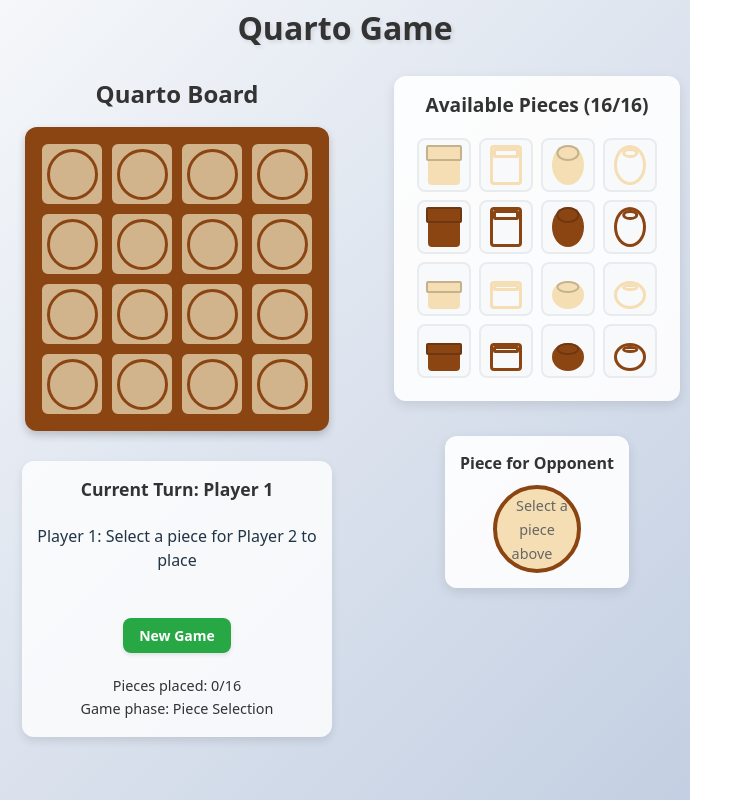
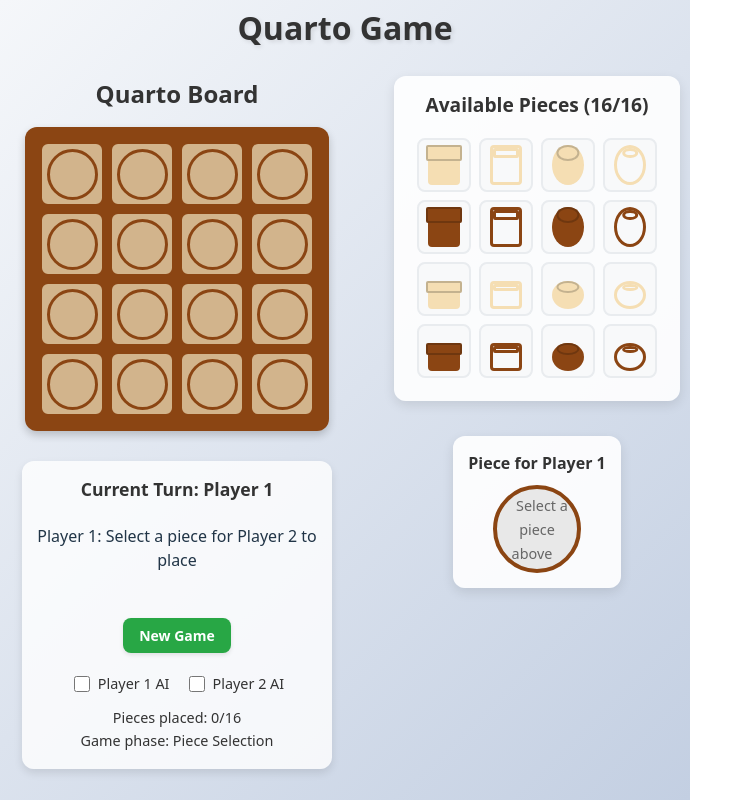
Before and after one commit to dfotland/Quorto-copilot, a React (Vite) app: page / in a window 1280 px wide. Shown: the whole page, without its empty margins (0-753 px from the left). Built offline with nearby package versions, Linux system fonts and the light colour scheme.

Commit message:
simple ai that won't lose immediately

```diff
--- a/src/App.css
+++ b/src/App.css
@@ -59,7 +59,7 @@
   height: 80px;
   border: 4px solid #8B4513;
   border-radius: 50%;
-  background: #F5DEB3;
+  background: #E8E8E8; /* Light gray background for better contrast with both light and dark pieces */
   display: flex;
   align-items: center;
   justify-content: center;
@@ -186,6 +186,34 @@
   width: 280px;
 }
 
+.ai-controls {
+  display: flex;
+  gap: 15px;
+  align-items: center;
+  justify-content: center;
+}
+
+.ai-player {
+  display: flex;
+  align-items: center;
+}
+
+.ai-player label {
+  display: flex;
+  align-items: center;
+  gap: 5px;
+  font-size: 0.9rem;
+  color: #333;
+  cursor: pointer;
+  user-select: none;
+}
+
+.ai-player input[type="checkbox"] {
+  width: 16px;
+  height: 16px;
+  cursor: pointer;
+}
+
 .reset-button {
   background: #dc3545;
   color: white;
--- a/src/App.tsx
+++ b/src/App.tsx
@@ -5,7 +5,7 @@ import Piece, { type PieceAttributes } from './components/Piece';
 import { generateAllPieces, arePiecesEqual, checkWinCondition, isBoardFull, getWinningLine } from './utils/gameUtils';
 import './App.css';
 
-type GamePhase = 'select' | 'place';
+type GamePhase = 'place' | 'give';
 type Player = 1 | 2;
 type GameState = 'playing' | 'won' | 'tie';
 
@@ -26,7 +26,11 @@ function App() {
 
   // Track current player and game phase
   const [currentPlayer, setCurrentPlayer] = useState<Player>(1);
-  const [gamePhase, setGamePhase] = useState<GamePhase>('select');
+  const [gamePhase, setGamePhase] = useState<GamePhase>('give');
+
+  // AI controls
+  const [player1AI, setPlayer1AI] = useState<boolean>(false);
+  const [player2AI, setPlayer2AI] = useState<boolean>(false);
 
   // Track game state
   const [gameState, setGameState] = useState<GameState>('playing');
@@ -44,10 +48,56 @@ function App() {
     }
   }, [board, currentPlayer, gamePhase]);
 
+  // Handle AI moves
+  useEffect(() => {
+    const currentAI = currentPlayer === 1 ? player1AI : player2AI;
+
+    const executeAIMove = () => {
+      console.log(`AI executing move: Player ${currentPlayer}, Phase: ${gamePhase}, AI enabled: ${currentAI}`);
+
+      if (gamePhase === 'give') {
+        // AI selects a piece for the opponent
+        if (availablePieces.length > 0) {
+          const randomPiece = availablePieces[Math.floor(Math.random() * availablePieces.length)];
+          console.log(`AI Player ${currentPlayer} selecting piece:`, randomPiece);
+          handlePieceSelect(randomPiece);
+        }
+      } else if (gamePhase === 'place' && stagedPiece) {
+        // AI places the piece on a random empty position
+        console.log(`AI Player ${currentPlayer} placing piece:`, stagedPiece);
+        const emptyPositions = [];
+        for (let row = 0; row < 4; row++) {
+          for (let col = 0; col < 4; col++) {
+            if (board[row][col] === null) {
+              emptyPositions.push({ row, col });
+            }
+          }
+        }
+
+        if (emptyPositions.length > 0) {
+          const randomPosition = emptyPositions[Math.floor(Math.random() * emptyPositions.length)];
+          handleCellClick(randomPosition.row, randomPosition.col);
+        }
+      }
+    };
+
+    if (gameState === 'playing' && currentAI) {
+      // Delay AI move slightly for better UX
+      const timeoutId = setTimeout(() => {
+        executeAIMove();
+      }, 1200); // Increased delay to see the piece selection
+
+      return () => clearTimeout(timeoutId);
+    }
+  }, [currentPlayer, gamePhase, gameState, player1AI, player2AI, availablePieces, stagedPiece, board]);
+
   const handlePieceSelect = (piece: PieceAttributes) => {
-    if (gamePhase === 'select' && gameState === 'playing') {
-      // Immediately move selected piece to staging area
+    if (gamePhase === 'give' && gameState === 'playing') {
+      console.log(`handlePieceSelect: Player ${currentPlayer} selecting piece for Player ${currentPlayer === 1 ? 2 : 1}`);
+
+      // Move selected piece to staging area
       setStagedPiece(piece);
+      console.log(`Staged piece set:`, piece);
 
       // Remove piece from available pieces
       const newAvailablePieces = availablePieces.filter(
@@ -55,11 +105,12 @@ function App() {
       );
       setAvailablePieces(newAvailablePieces);
 
-      // Clear selection and switch to place phase
+      // Clear selection and switch to next player's place phase
       setSelectedPiece(null);
+      setCurrentPlayer(currentPlayer === 1 ? 2 : 1);
       setGamePhase('place');
 
-      console.log(`Player ${currentPlayer} selected piece for Player ${currentPlayer === 1 ? 2 : 1} to place`);
+      console.log(`Turn switched to Player ${currentPlayer === 1 ? 2 : 1}, phase: place`);
     }
   };
 
@@ -74,14 +125,13 @@ function App() {
       // Clear staged piece
       setStagedPiece(null);
 
-      // Switch to next player and select phase
-      setCurrentPlayer(currentPlayer === 1 ? 2 : 1);
-      setGamePhase('select');
+      // Switch to give phase (same player selects piece for opponent)
+      setGamePhase('give');
 
-      console.log(`Player ${currentPlayer === 1 ? 2 : 1} placed piece at row ${row}, column ${col}`);
+      console.log(`Player ${currentPlayer} placed piece at row ${row}, column ${col}`);
     } else if (board[row][col]) {
       console.log(`Cell at row ${row}, column ${col} is already occupied`);
-    } else if (gamePhase === 'select') {
+    } else if (gamePhase === 'give') {
       console.log(`Player ${currentPlayer} must first select a piece for the opponent`);
     } else if (gameState !== 'playing') {
       console.log(`Game is over`);
@@ -96,7 +146,7 @@ function App() {
     setSelectedPiece(null);
     setStagedPiece(null);
     setCurrentPlayer(1);
-    setGamePhase('select');
+    setGamePhase('give'); // First player starts by giving a piece
     setGameState('playing');
     setWinner(null);
     setWinningLine(null);
@@ -107,10 +157,10 @@ function App() {
       return `🎉 Player ${winner} Wins! 🎉`;
     } else if (gameState === 'tie') {
       return `🤝 It's a Tie! 🤝`;
-    } else if (gamePhase === 'select') {
+    } else if (gamePhase === 'give') {
       return `Player ${currentPlayer}: Select a piece for Player ${currentPlayer === 1 ? 2 : 1} to place`;
     } else {
-      return `Player ${currentPlayer === 1 ? 2 : 1}: Place the selected piece on the board`;
+      return `Player ${currentPlayer}: Place the selected piece on the board`;
     }
   };
 
@@ -143,9 +193,32 @@ function App() {
               </button>
             </div>
 
+            <div className="ai-controls">
+              <div className="ai-player">
+                <label>
+                  <input
+                    type="checkbox"
+                    checked={player1AI}
+                    onChange={(e) => setPlayer1AI(e.target.checked)}
+                  />
+                  Player 1 AI
+                </label>
+              </div>
+              <div className="ai-player">
+                <label>
+                  <input
+                    type="checkbox"
+                    checked={player2AI}
+                    onChange={(e) => setPlayer2AI(e.target.checked)}
+                  />
+                  Player 2 AI
+                </label>
+              </div>
+            </div>
+
             <div className="game-info">
               <p>Pieces placed: {16 - availablePieces.length}/16</p>
-              <p>Game phase: {gameState === 'playing' ? (gamePhase === 'select' ? 'Piece Selection' : 'Piece Placement') : 'Finished'}</p>
+              <p>Game phase: {gameState === 'playing' ? (gamePhase === 'give' ? 'Piece Selection' : 'Piece Placement') : 'Finished'}</p>
             </div>
           </div>
         </div>
@@ -161,7 +234,7 @@ function App() {
 
           {/* Staging Area */}
           <div className="staging-area">
-            <h3>Piece for Opponent</h3>
+            <h3>Piece for {currentPlayer === 1 ? 'Player 1' : 'Player 2'}</h3>
             <div className={`staging-circle ${gameState !== 'playing' ? 'disabled' : ''}`}>
               {stagedPiece ? (
                 <div className="staged-piece">
--- a/src/components/PieceSet.tsx
+++ b/src/components/PieceSet.tsx
@@ -6,7 +6,7 @@ interface PieceSetProps {
   availablePieces: PieceAttributes[];
   selectedPiece: PieceAttributes | null;
   onPieceSelect: (piece: PieceAttributes) => void;
-  gamePhase?: 'select' | 'place';
+  gamePhase?: 'give' | 'place';
   gameOver?: boolean;
 }
 
@@ -14,7 +14,7 @@ const PieceSet: React.FC<PieceSetProps> = ({
   availablePieces,
   selectedPiece,
   onPieceSelect,
-  gamePhase = 'select',
+  gamePhase = 'give',
   gameOver = false
 }) => {
   const isPieceSelected = (piece: PieceAttributes) => {
@@ -27,7 +27,7 @@ const PieceSet: React.FC<PieceSetProps> = ({
     );
   };
 
-  const canSelectPieces = gamePhase === 'select' && !gameOver;
+  const canSelectPieces = gamePhase === 'give' && !gameOver;
 
   return (
     <div className="piece-set">
```
Also changed, not shown: src/ai.ts (added, +138 -0 lines).
